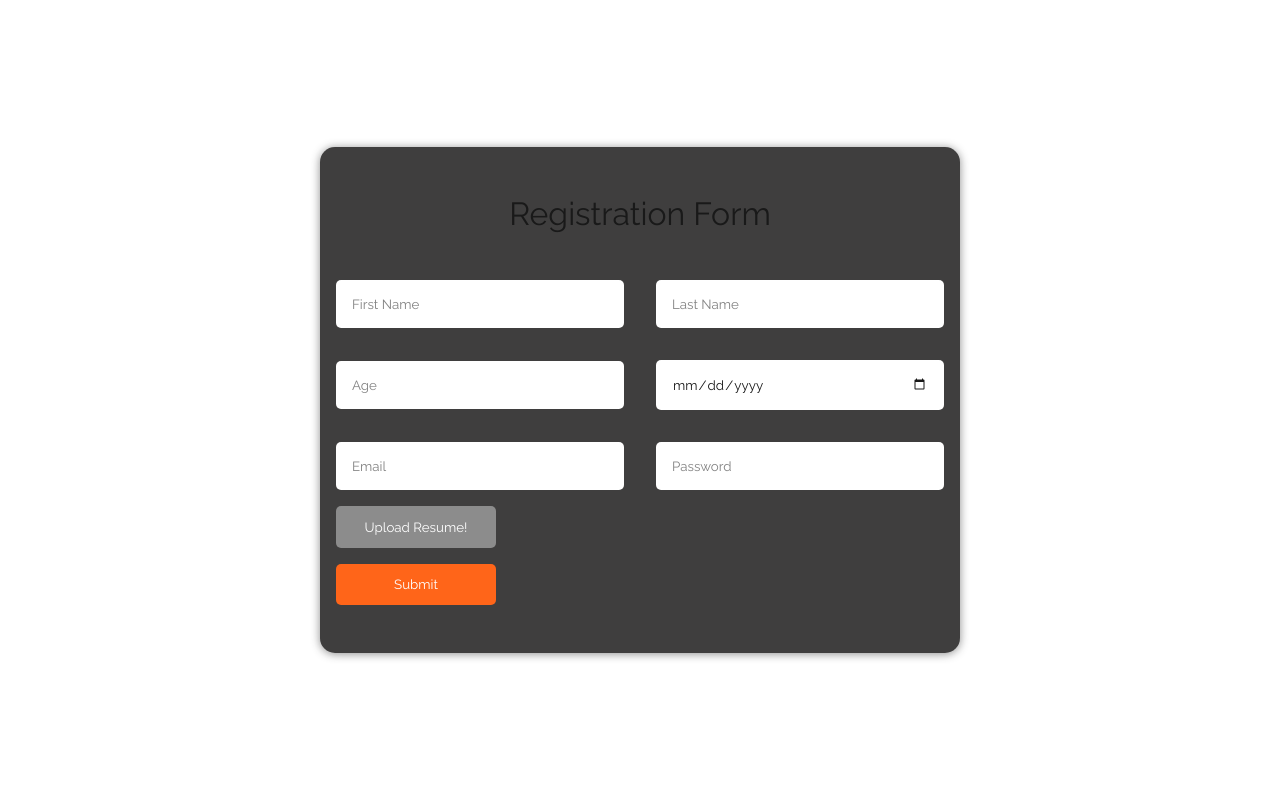
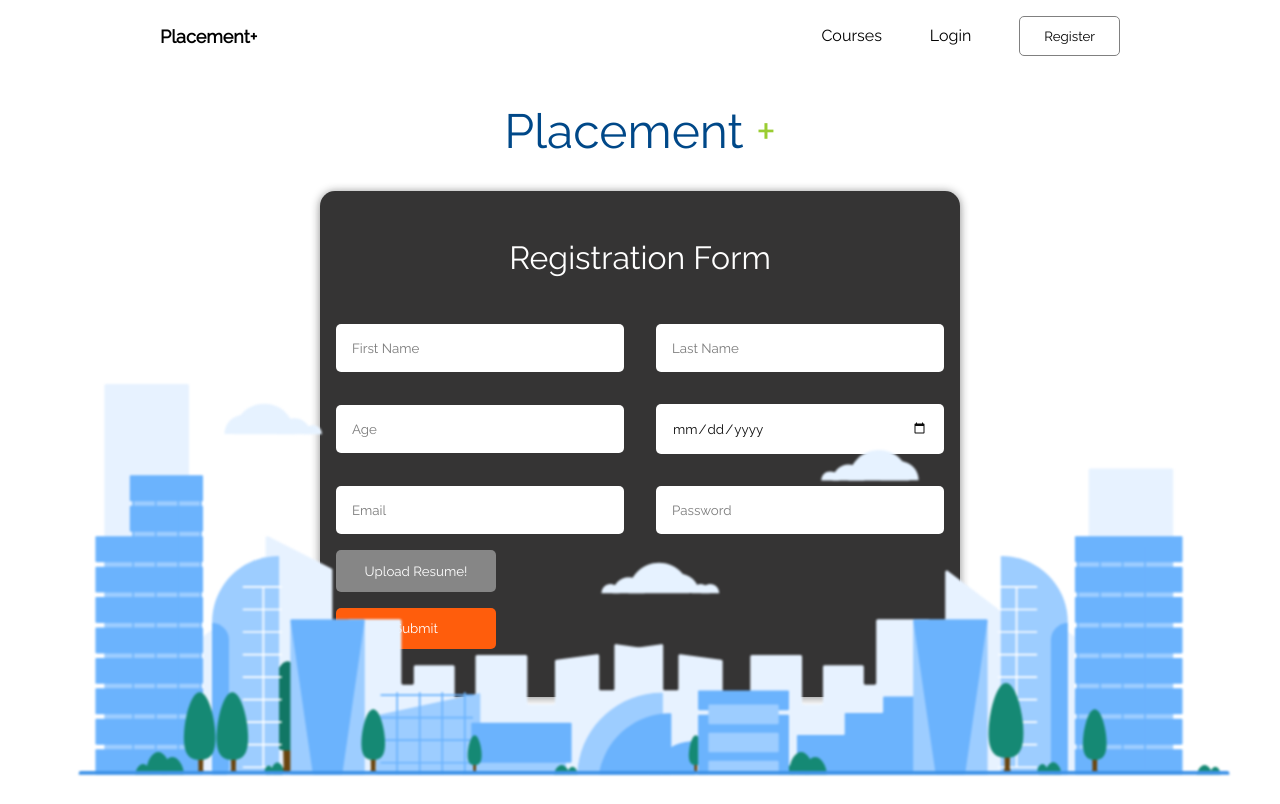
Before and after one commit to Phoenix6296/studies-zone-task, a React (Create React App) app: page /register in a window 1280 px wide. Built offline with nearby package versions, Linux system fonts and the light colour scheme.

Commit message:
Fixed the background of the register modal

```diff
--- a/src/Components/Home/Banner/Banner.css
+++ b/src/Components/Home/Banner/Banner.css
@@ -8,6 +8,7 @@
 
 .banner>img {
     height: 100vh;
+    width: 100%;
 }
 
 .b-content {
--- a/src/Components/Home/Navbar/Navbar.css
+++ b/src/Components/Home/Navbar/Navbar.css
@@ -20,7 +20,7 @@ a {
 }
 
 .n-link,
-.n-right button {
+.n-right {
     margin-left: 3rem;
 }
 
--- a/src/Components/Register/Register.css
+++ b/src/Components/Register/Register.css
@@ -1,10 +1,18 @@
  .register {
      height: 100vh;
-     background-color: black transparent;
-     backdrop-filter: blur(4px) saturate(150%);
+     gap: 2rem;
      display: flex;
+     flex-direction: column;
      align-items: center;
      justify-content: center;
+     font-size: 3rem;
+     color: rgb(0, 72, 136);
+     position: absolute;
+     width: 100%;
+ }
+
+ .register>span>span {
+     color: yellowgreen;
  }
 
  .r-container {
@@ -18,11 +26,20 @@
      box-shadow: 0px 1px 10px gray;
      gap: 2rem;
      border-radius: 15px;
-     opacity: 90%;
+     opacity: 95%;
+ }
+
+ img {
+     height: 100vh;
+     width: 100%;
+     filter: blur(1px);
+     /* filter: blur(4px); */
+     /* z-index: 0; */
  }
 
  .r-container>span {
      font-size: 2rem;
+     color: white;
  }
 
  form {
@@ -30,6 +47,7 @@
  }
 
  form input {
+     z-index: 1;
      margin: 1rem;
      padding: 1rem;
      width: 60%;
--- a/src/Components/Register/Register.jsx
+++ b/src/Components/Register/Register.jsx
@@ -1,9 +1,16 @@
 import React from "react";
 import "./Register.css";
+import Navbar from "../Home/Navbar/Navbar";
+import BannerImage from '../../Assets/bannerImage.svg'
 
 const Register = () => {
   return (
+    <>
+      <Navbar />
       <div className="register">
+        <span>
+          Placement <span>+</span>
+        </span>
         <div className="r-container">
           <span>Registration Form</span>
           <form action="">
@@ -26,6 +33,8 @@ const Register = () => {
           </form>
         </div>
       </div>
+      <img src={BannerImage} alt="" />
+    </>
   );
 };
 
```
Lines whose indentation alone changed are shown as unchanged.
